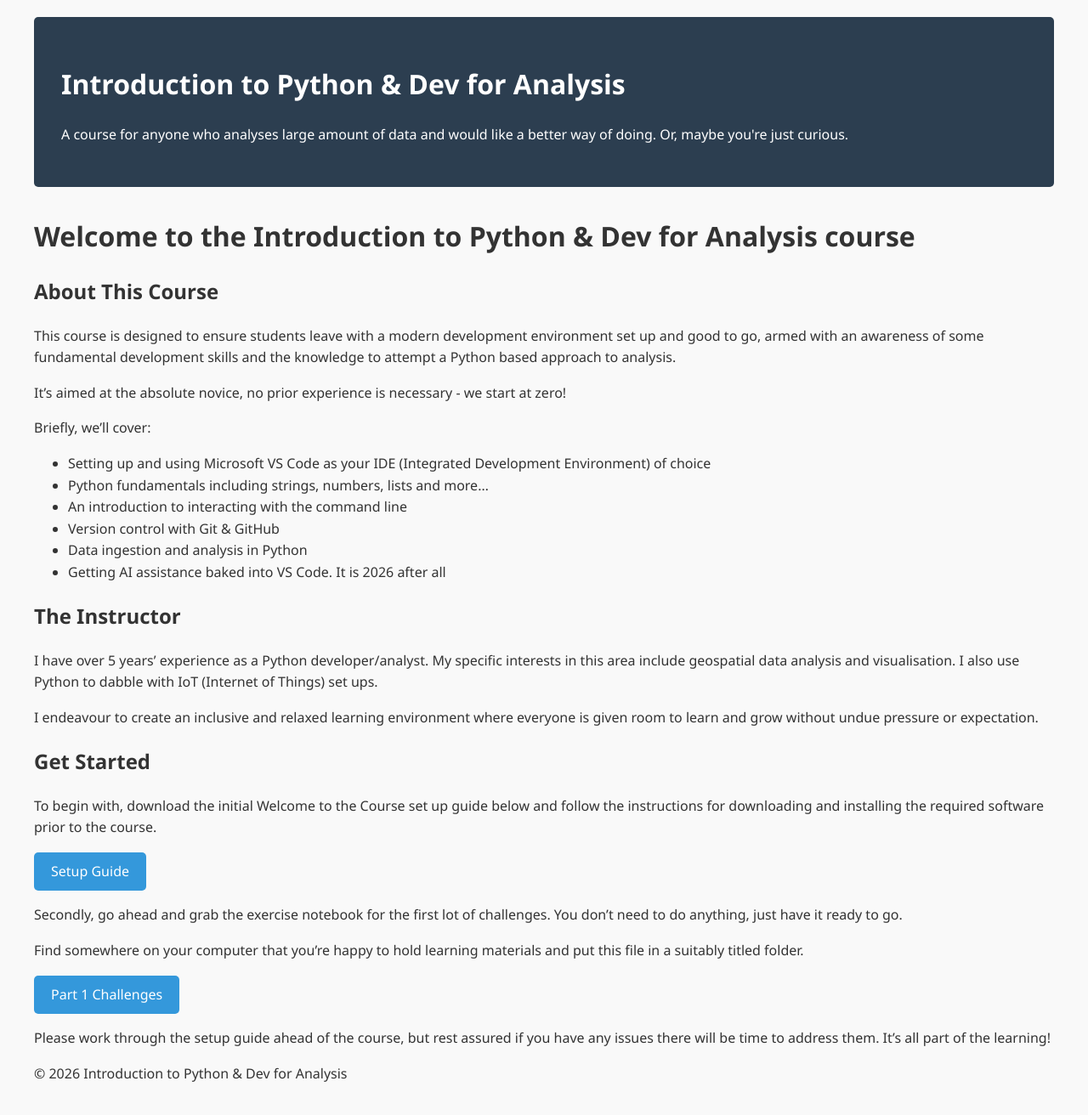
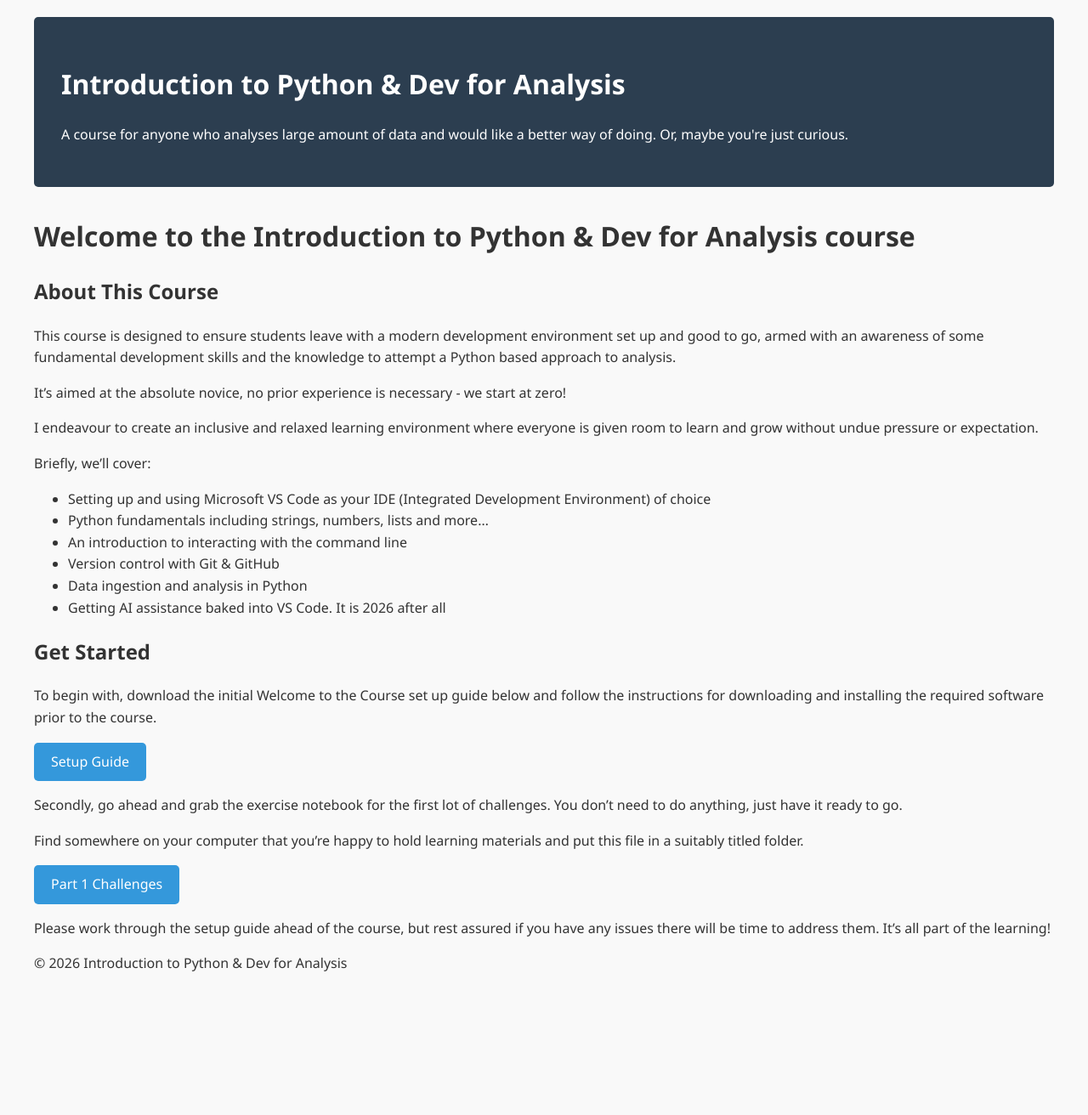
Before and after one commit to stegr81/Python-and-Dev-for-Analysis, a Jekyll site: the page built from docs/index.md, in a window 1280 px wide. Shown: the whole page at 85% size. Built offline with Jekyll 4.4.1, drawn with Linux system fonts in a browser that asks for light colours; after the commit the page ends 1183 px from its top, so only the background shows below that.

Commit message:
Update index.md

```diff
--- a/docs/index.md
+++ b/docs/index.md
@@ -19,11 +21,6 @@ Briefly, we'll cover:
 - Version control with Git & GitHub
 - Data ingestion and analysis in Python
 - Getting AI assistance baked into VS Code. It is 2026 after all
-
-## The Instructor
-I have over 5 years' experience as a Python developer/analyst. My specific interests in this area include geospatial data analysis and visualisation. I also use Python to dabble with IoT (Internet of Things) set ups.
-
-I endeavour to create an inclusive and relaxed learning environment where everyone is given room to learn and grow without undue pressure or expectation.
 
 ## Get Started
 To begin with, download the initial Welcome to the Course set up guide below and follow the instructions for downloading and installing the required software prior to the course.
```
Also changed, not shown: other parts of docs/index.md (+2 -0 lines).
